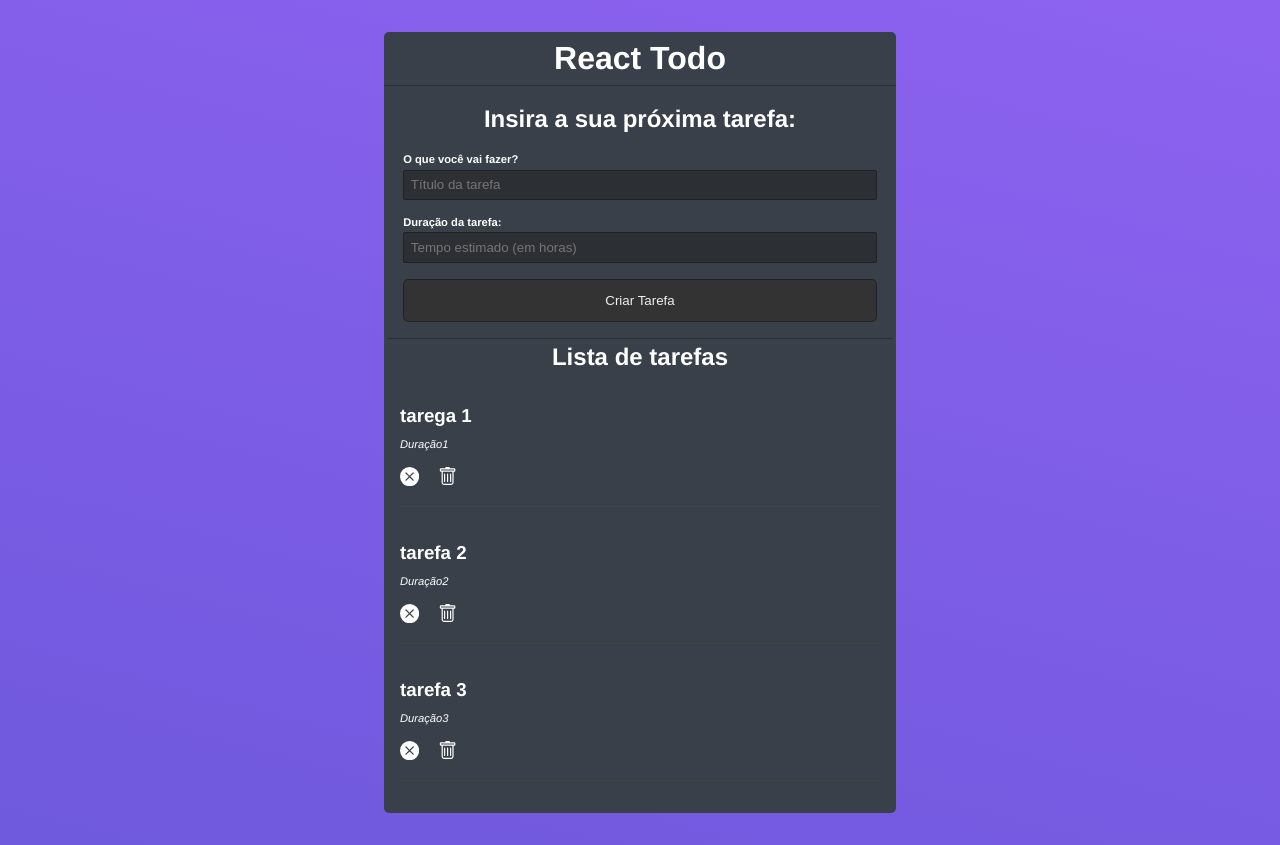
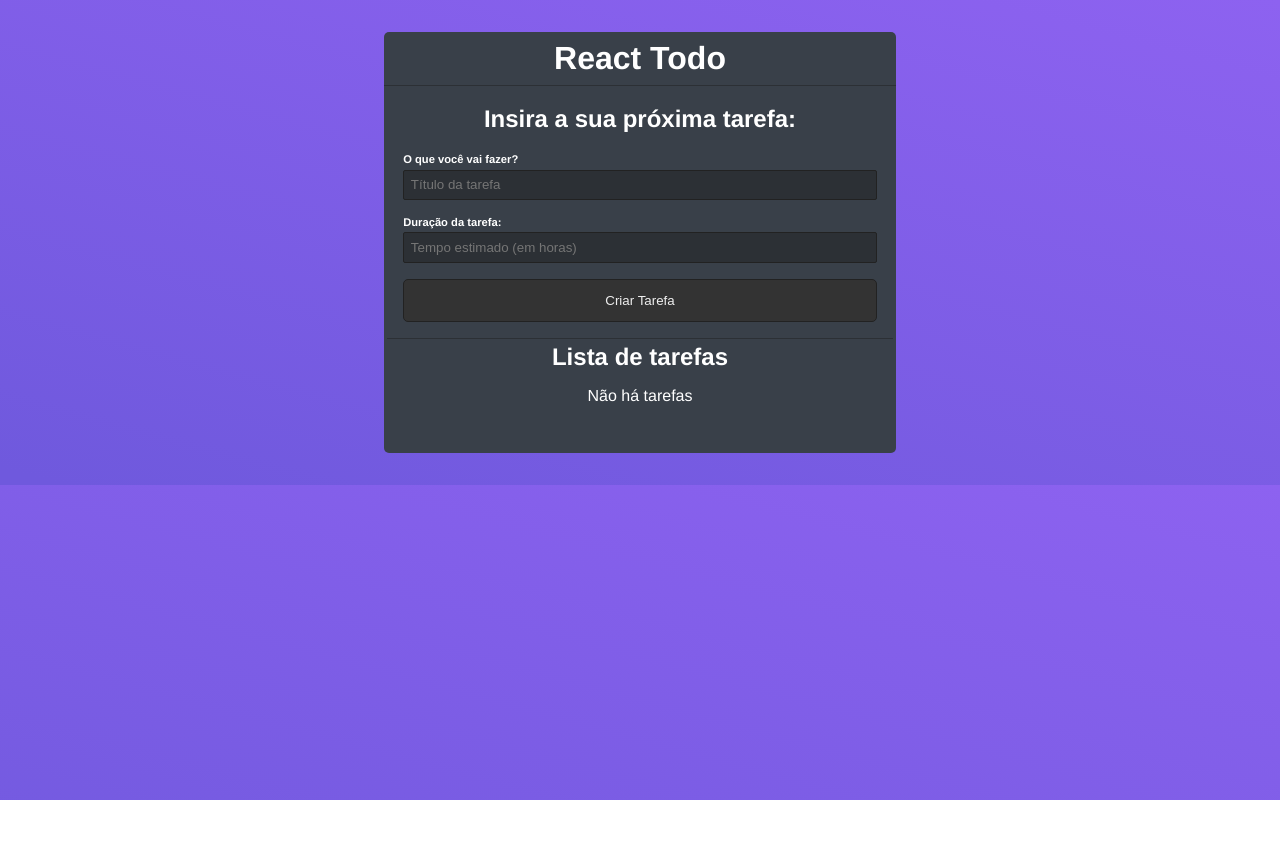
Before and after one commit to irving-Cesar/app-todo-list-react, a React (Create React App) app: page / in a window 1280 px wide. After the commit the page ends 800 px from the top, so only its background shows below. Built offline with nearby package versions, Linux system fonts and the light colour scheme; data requests are answered from the project's data file.

Commit message:
Delete tarefas funcional

```diff
--- a/data/db.json
+++ b/data/db.json
@@ -1,22 +1,3 @@
 {
-  "todos": [
-    {
-      "id": 0.883695402096007,
-      "title": "tarega 1",
-      "time": "1",
-      "done": false
-    },
-    {
-      "id": 0.025033863346988428,
-      "title": "tarefa 2",
-      "time": "2",
-      "done": false
-    },
-    {
-      "id": 0.367319670668802,
-      "title": "tarefa 3",
-      "time": "3",
-      "done": false
-    }
-  ]
+  "todos": []
 }
--- a/src/App.js
+++ b/src/App.js
@@ -56,8 +56,12 @@ function App() {
     setTime("");
   }
 
-  const handleDelete = () => {
+  const handleDelete = async(id) => {
+    await fetch(API + "/todos/" + id, {
+      method: "DELETE",
+    });
 
+    setTodos((prevState) => [...prevState.filter((todo) => todo.id !== id)]);
   }
 
   if (loading) {
```
